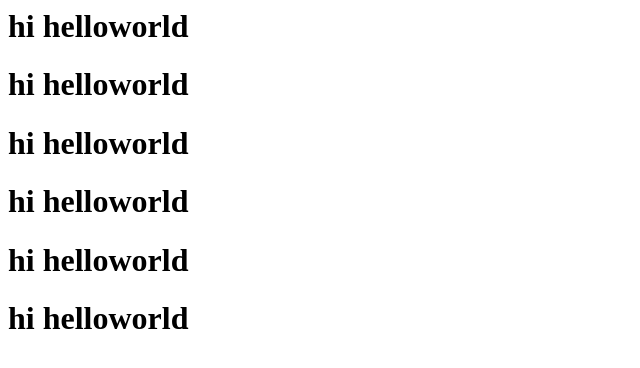
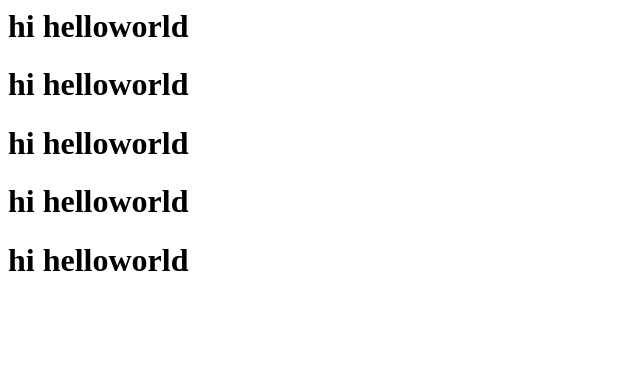
Before and after one commit to Sabariseven/Django, a plain HTML site: page index.html in a window 1280 px wide. Shown: the whole page, without its empty margins (0-640 px from the left). Drawn offline with Linux system fonts and the light colour scheme.

Commit message:
Update index.html

```diff
--- a/index.html
+++ b/index.html
@@ -3,4 +3,3 @@
 <h1>hi helloworld</h1>
 <h1>hi helloworld</h1>
 <h1>hi helloworld</h1>
-<h1>hi helloworld</h1>
```
